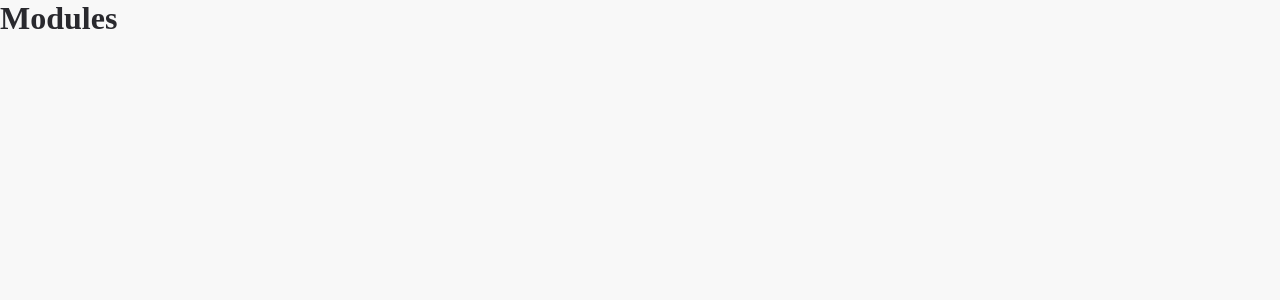
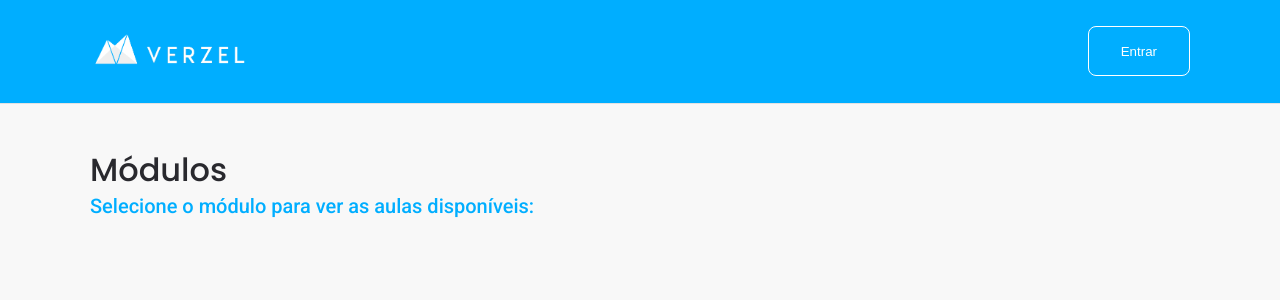
Before and after one commit to juvenalbruno/test_Verzel, a React (Create React App) app in the folder web/: page / in a window 1280 px wide. Shown: the top 300 px of the page. Built offline with nearby package versions, Linux system fonts and the light colour scheme.

Commit message:
20210707_1910

```diff
--- a/web/public/index.html
+++ b/web/public/index.html
@@ -9,7 +9,7 @@
 
     <link rel="preconnect" href="https://fonts.googleapis.com">
     <link rel="preconnect" href="https://fonts.gstatic.com" crossorigin>
-    <link href="https://fonts.googleapis.com/css2?family=Poppins:wght@400;700&family=Roboto:wght@400;500&display=swap" rel="stylesheet">
+    <link href="https://fonts.googleapis.com/css2?family=Poppins:wght@400;500;700&family=Roboto:wght@400;500&display=swap" rel="stylesheet">
 
 
     <title>VERZEL - TESTE JUVENAL BRUNO</title>
--- a/web/src/pages/Modules.tsx
+++ b/web/src/pages/Modules.tsx
@@ -1,8 +1,25 @@
+import { Button } from '../components/Button';
+
+import LogoIMG from '../assets/img/logo.png';
+
+import '../styles/modules.scss';
 
 export function Modules() {
     return (
-        <>
-            <h1>Modules</h1>
-        </>
+        <div id="page-modules">
+            <header>
+                <div className="content">
+                    <img src={LogoIMG} alt="Verzel" />
+                    <Button>Entrar</Button>
+                </div>
+            </header>
+
+            <main>
+                <div className="modules-title">
+                    <h1>Módulos</h1>
+                    <p>Selecione o módulo para ver as aulas disponíveis:</p>
+                </div>
+            </main>
+        </div>
     );
 }
--- /dev/null
+++ b/web/src/styles/modules.scss
@@ -0,0 +1,53 @@
+#page-modules {
+    padding-bottom: 25px;
+
+    header {
+        padding: 24px;
+        background: #00aeff;
+        border-bottom: 1px solid #e2e2e2;
+
+        .content {
+            max-width: 1100px;
+            margin: 0 auto;
+            display: flex;
+            justify-content: space-between;
+            align-items: center;
+
+            > img {
+                max-height: 55px;
+            }
+
+            button {
+                background: #00aeff;
+                border: 1px solid white;
+            }
+        }
+    }
+
+    main {
+        max-width: 1100px;
+        margin: 0 auto;
+        display: flex;
+        align-items: flex-start;
+        flex-direction: column;
+
+        .modules-title {
+            margin: 42px 0 24px;
+            display: flex;
+            align-items: flex-start;
+            flex-direction: column;
+
+            h1 {
+                font: 500 32px 'Poppins', sans-serif;
+                color: #29292e;
+            }
+
+            p {
+                font: 500 20px 'Roboto', sans-serif;
+                color: #00aeff;
+            }
+        }
+
+
+    }
+}
```
